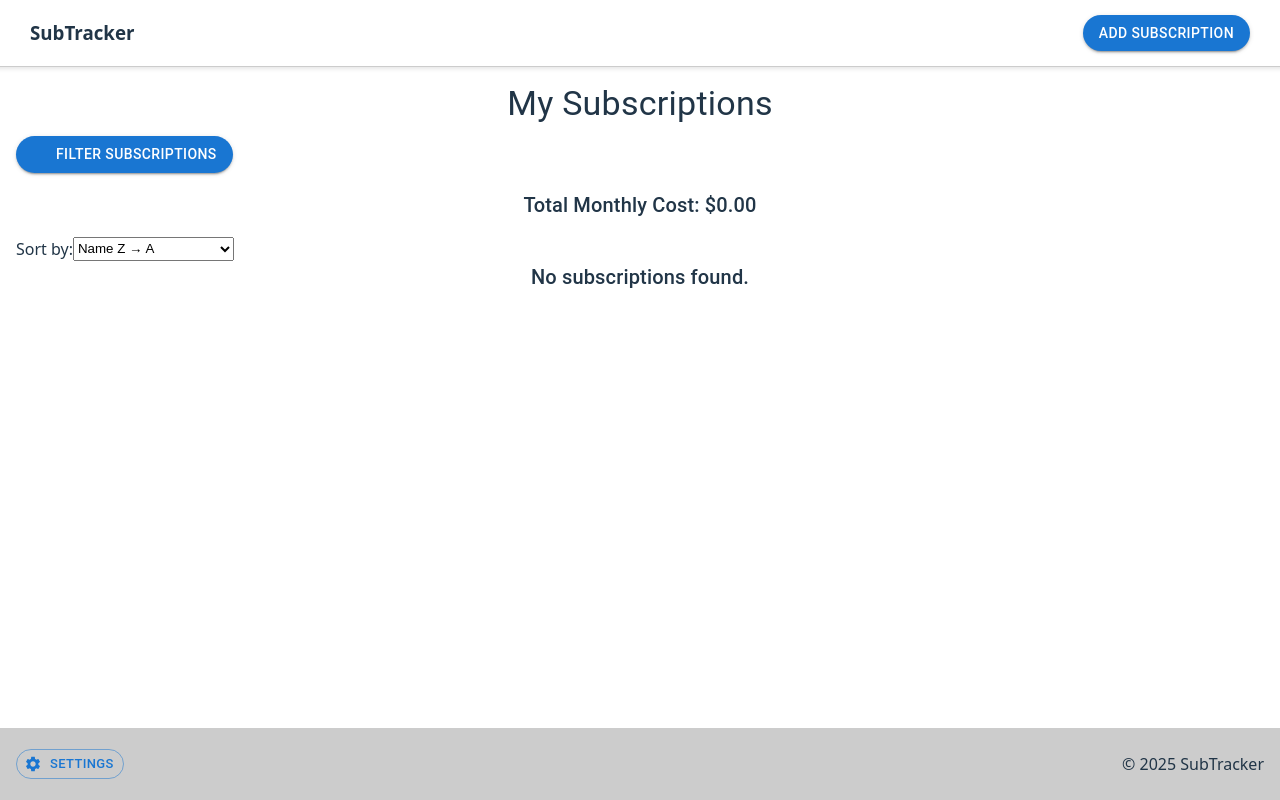
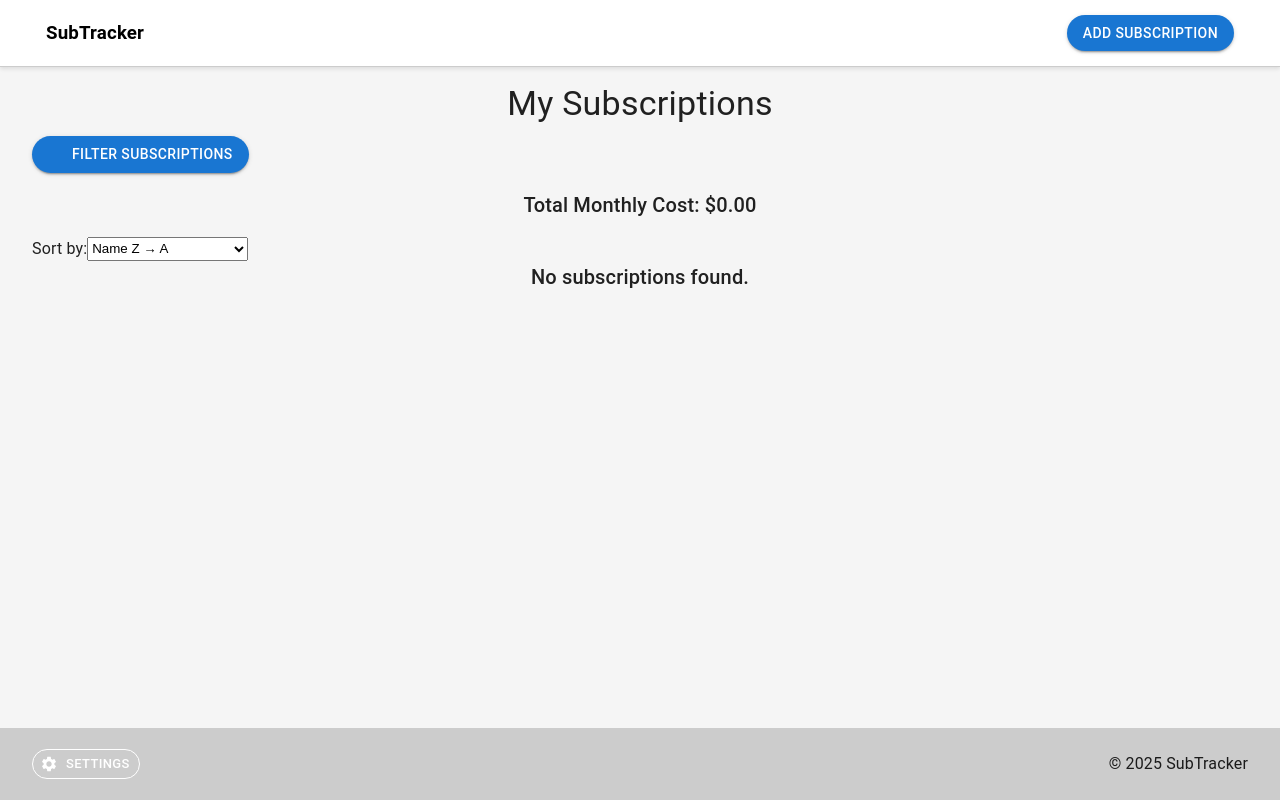
Before and after one commit to ok-qa/subtracker-app, a React (Vite) app: page / in a window 1280 px wide. Built offline with nearby package versions, Linux system fonts and the light colour scheme; some icons are missing.

Commit message:
WIP dark-light theme switch

```diff
--- a/src/components/Footer/Footer.jsx
+++ b/src/components/Footer/Footer.jsx
@@ -17,7 +17,12 @@ const Footer = () => {
           loadingPosition="center"
           size="small"
           variant="outlined"
-          sx={{ borderRadius: "20px", marginLeft: "16px" }}
+          sx={{
+            borderRadius: "20px",
+            marginLeft: "16px",
+            color: "white",
+            borderColor: "white",
+          }}
           startIcon={<Settings />}
         >
           Settings
--- a/src/components/Header/Header.module.css
+++ b/src/components/Header/Header.module.css
@@ -18,5 +18,6 @@
 .title {
   font: bold;
   margin-left: 30px;
+  color: black;
   /* margin-right: 30px; */
 }
--- /dev/null
+++ b/src/context/ThemeContext.jsx
@@ -0,0 +1,26 @@
+import { createContext, useState, useEffect } from "react";
+import { createTheme, ThemeProvider } from "@mui/material/styles";
+
+export const ThemeContextProvider = ({ children }) => {
+  const [themeMode, setThemeMode] = useState(() => {
+    return localStorage.getItem("theme") || "light";
+  });
+
+  useEffect(() => {
+    localStorage.setItem("theme", themeMode);
+  }, [themeMode]);
+
+  const theme = createTheme({
+    palette: {
+      mode: themeMode,
+    },
+  });
+
+  return (
+    <ThemeContext.Provider value={{ themeMode, setThemeMode }}>
+      <ThemeProvider theme={theme}>{children}</ThemeProvider>
+    </ThemeContext.Provider>
+  );
+};
+
+export const ThemeContext = createContext();
--- a/src/main.jsx
+++ b/src/main.jsx
@@ -4,14 +4,20 @@ import { BrowserRouter } from "react-router-dom";
 
 import App from "./App.jsx";
 import { SubscriptionProvider } from "./context/SubscriptionContext.jsx";
+import { ThemeContextProvider } from "./context/ThemeContext.jsx";
 import "./index.css";
+import AppTheme from "./theme/AppTheme.jsx";
 
 const root = ReactDOM.createRoot(document.getElementById("root"));
 root.render(
   <React.StrictMode>
     <BrowserRouter>
       <SubscriptionProvider>
-        <App />
+        <ThemeContextProvider>
+          <AppTheme>
+            <App />
+          </AppTheme>
+        </ThemeContextProvider>
       </SubscriptionProvider>
     </BrowserRouter>
   </React.StrictMode>
--- a/src/pages/SettingsPage/SettingsPage.jsx
+++ b/src/pages/SettingsPage/SettingsPage.jsx
@@ -12,8 +12,9 @@ import {
   Paper,
   Button,
 } from "@mui/material";
-import { useState } from "react";
+import { useContext, useState } from "react";
 import { useNavigate } from "react-router-dom";
+import { ThemeContext } from "../../context/ThemeContext";
 import Header from "../../components/Header/Header";
 import Footer from "../../components/Footer/Footer";
 
@@ -21,11 +22,13 @@ import styles from "./SettingsPage.module.css";
 
 const SettingsPage = () => {
   const navigate = useNavigate();
+  const { themeMode, setThemeMode } = useContext(ThemeContext);
 
   const [currency, setCurrency] = useState(
     () => localStorage.getItem("currency") || "usd"
   );
-  const [theme, setTheme] = useState(localStorage.getItem("theme") || "light");
+  // const [theme, setTheme] = useState(localStorage.getItem("theme") || "light");
+
   const [notifications, setNotifications] = useState(() => {
     const saved = localStorage.getItem("notifications");
     return saved === null ? true : saved === "true";
@@ -33,7 +36,6 @@ const SettingsPage = () => {
 
   const handleSave = () => {
     localStorage.setItem("currency", currency);
-    localStorage.setItem("theme", theme);
     localStorage.setItem("notifications", notifications.toString());
 
     navigate("/");
@@ -41,7 +43,6 @@ const SettingsPage = () => {
 
   return (
     <div className={styles.settingsPage}>
-      {/* {" "} */}
       <Header />
       <div className={styles.settingsContent}>
         <Box sx={{ p: 3 }}>
@@ -74,8 +75,8 @@ const SettingsPage = () => {
             </Typography>
             <RadioGroup
               row
-              value={theme}
-              onChange={(e) => setTheme(e.target.value)}
+              value={themeMode}
+              onChange={(e) => setThemeMode(e.target.value)}
             >
               <FormControlLabel
                 value="light"
--- /dev/null
+++ b/src/theme/AppTheme.jsx
@@ -0,0 +1,37 @@
+import { useContext, useMemo } from "react";
+import { ThemeProvider, CssBaseline, createTheme } from "@mui/material";
+import { ThemeContext } from "../context/ThemeContext";
+
+export default function AppTheme({ children }) {
+  const { themeMode } = useContext(ThemeContext);
+
+  const theme = useMemo(
+    () =>
+      createTheme({
+        palette: {
+          mode: themeMode,
+          ...(themeMode === "dark"
+            ? {
+                background: {
+                  default: "#121212",
+                  paper: "#1e1e1e",
+                },
+              }
+            : {
+                background: {
+                  default: "#f5f5f5",
+                  paper: "#ffffff",
+                },
+              }),
+        },
+      }),
+    [themeMode]
+  );
+
+  return (
+    <ThemeProvider theme={theme}>
+      <CssBaseline />
+      {children}
+    </ThemeProvider>
+  );
+}
```
